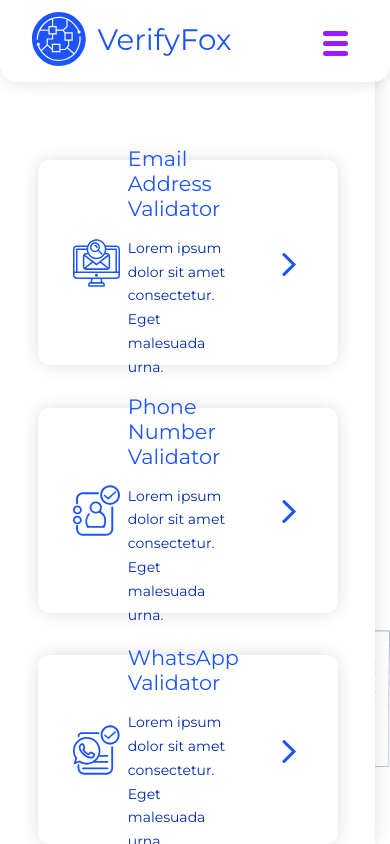
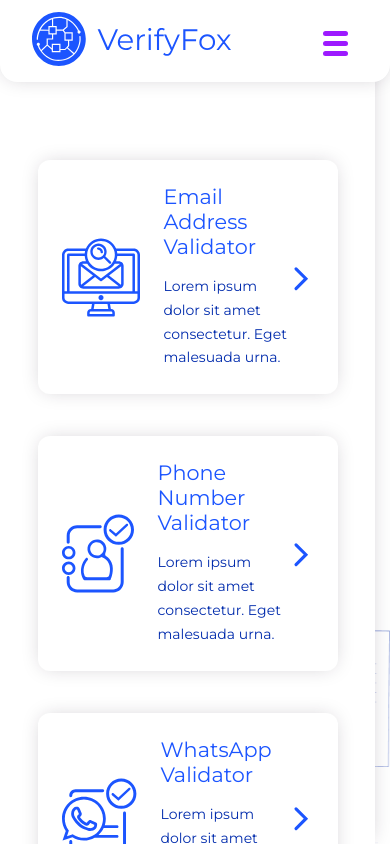
Before and after one commit to IshfaqAhmedProg/scrape-fox, a Next.js app: page /verifyfox in a window 390 px wide. Built offline with nearby package versions, Linux system fonts and the light colour scheme; no server answers; what react-google-recaptcha-v3 would draw is missing.

Commit message:
verifyfox mobile optimised

```diff
--- a/components/VerifyFoxComponents/VerifyFox.module.css
+++ b/components/VerifyFoxComponents/VerifyFox.module.css
@@ -1,28 +1,29 @@
-
 .element {
   width: 80%;
-  min-height: 10.1875rem;
   border-radius: var(--border-radius);
   display: flex;
   justify-content: space-around;
   align-items: center;
-  padding: 1.5em 2em;
+  padding: 1.5em 1.5em;
   background-color: var(--white);
   transition: all 0.15s ease;
   cursor: pointer;
+  gap: 1.5em;
+}
+.main {
+  display: flex;
+  justify-content: space-around;
 }
 .element .title {
-  width: 60%;
   display: flex;
   flex-direction: column;
   gap: 1em;
 }
 .element img {
-  width: 20%;
-  height: auto;
+  flex-grow: 1;
+
 }
 .element p {
-  width: 80%;
   color: var(--accentdark);
 }
 .element path {
--- a/pages/verifyfox.js
+++ b/pages/verifyfox.js
@@ -69,11 +69,13 @@ const VerifyFox = () => {
               }}
             >
               <Image src={validator.Icon} alt={validator.Name} />
-              <div className={styles.title}>
-                <h2>{validator.Name}</h2>
-                <p>{validator.Desc}</p>
+              <div className={styles.main}>
+                <div className={styles.title}>
+                  <h2>{validator.Name}</h2>
+                  <p>{validator.Desc}</p>
+                </div>
+                <Button variant="rightarrow" />
               </div>
-              <Button variant="rightarrow" />
             </div>
           );
         })}
```
